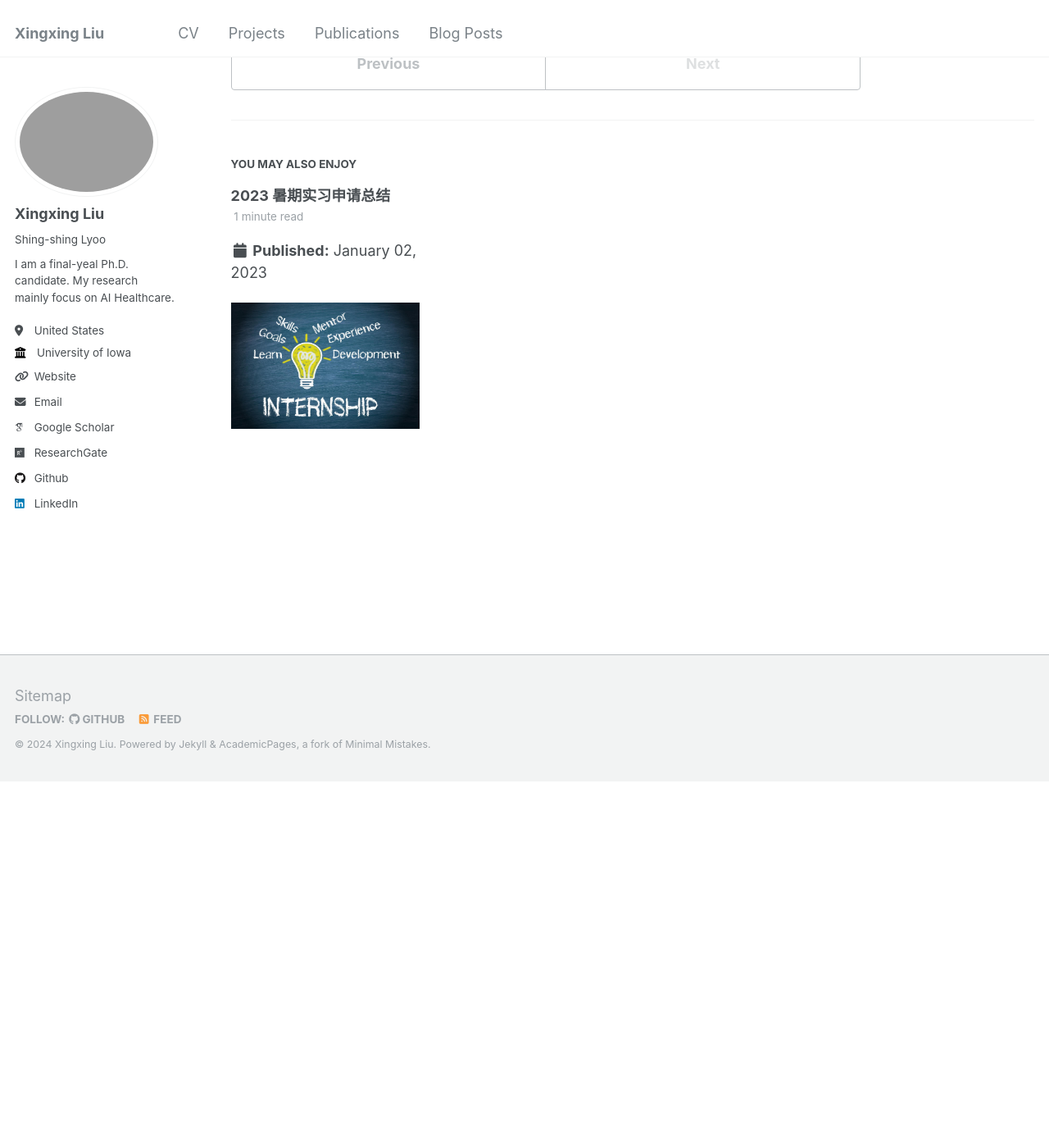
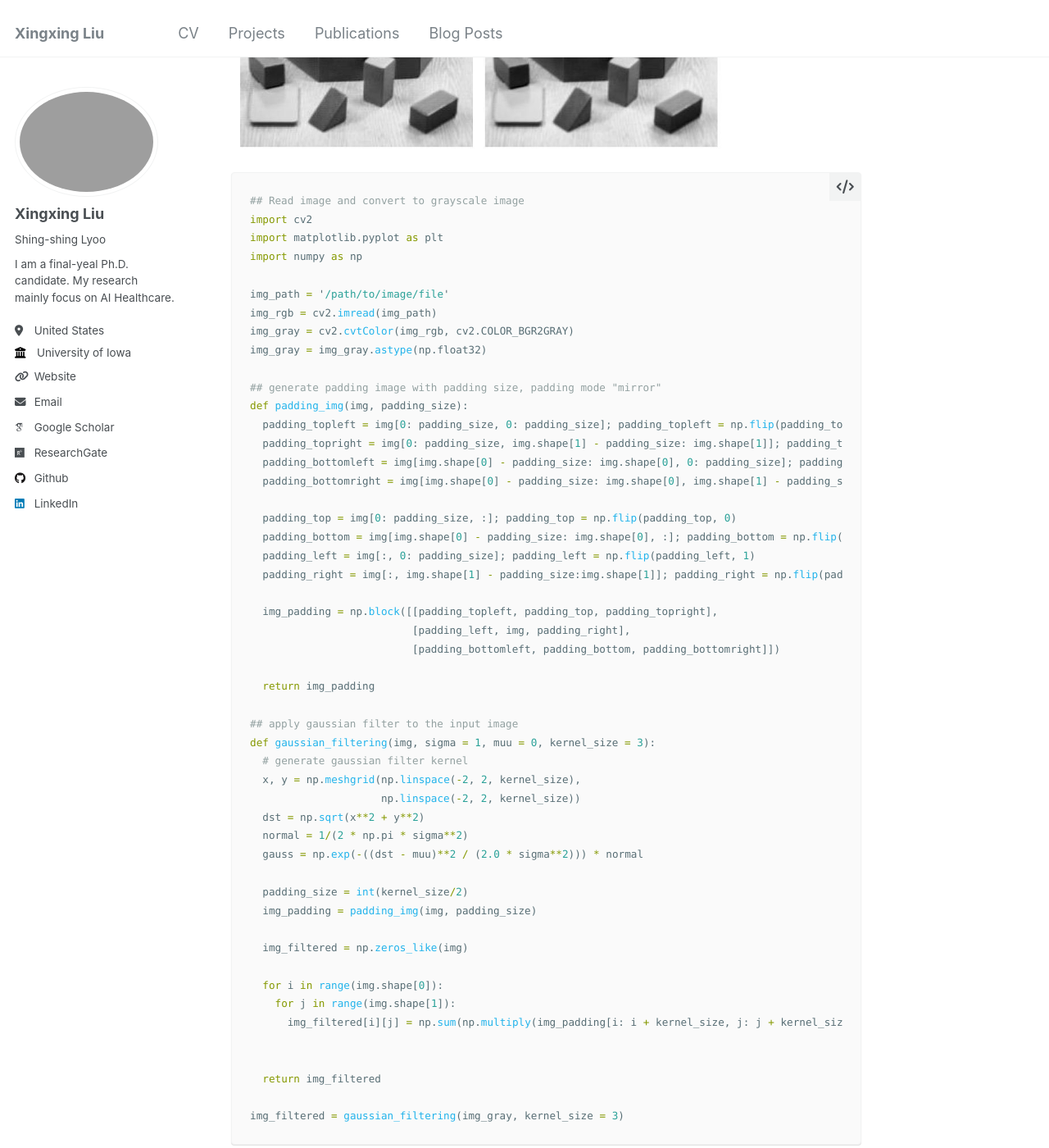
Before and after one commit to xxliu1996/xxliu1996.github.io, a Jekyll site: the page built from _posts/2023-03-05-blog-post_harris-corner-detection.md, in a window 1280 px wide and 1400 px high, scrolled down 3126 px. Shown: the whole window at 82% size. Built offline with Jekyll 4.4.1, drawn with Linux system fonts in a browser that asks for light colours; some web fonts are replaced; before the commit the page ends 4080 px from its top, so only the background shows below that; some of the changed text lies outside the part shown.

Commit message:
update the post of harris corner detection

````diff
--- a/_posts/2023-03-05-blog-post_harris-corner-detection.md
+++ b/_posts/2023-03-05-blog-post_harris-corner-detection.md
@@ -66,8 +66,70 @@ $$
 * $$\lambda_1$$和$$\lambda_2$$都很小：窗口$$W$$所包围的区域存在边，没有角点。
 * $$\lambda_1$$和$$\lambda_2$$都很小：窗口$$W$$所包围的区域存在角点。
 
-<img src='/images/blog/2023-harris-corner-detection/corner-detection-3.png' width = "720px" height="724px">
+<img src='/images/blog/2023-harris-corner-detection/corner-detection-3.png'>
 
 为了更方便地找到角点，定义函数$$R(A_W)$$如下，其中$$\kappa$$的取值范围是 0.04 和 0.10 之间。
 $$R(A_W) = det (A_W) - \kappa {(trace(A_W))}^{2} = (\lambda_1 \times \lambda_2) - \kappa {(\lambda_1 + \lambda_2)}^{2}$$
+
 设定适当的阈值，若$$R(A_W)$$高于该阈值，则该区域包含角点。
+
+处理流程及代码实现
+======
+第一步，读取图片，将图片转化为单通道的灰度图，然后对其进行高斯模糊。下面是图片处理结果以及代码。除了定义了高斯模糊的函数，还定义了一个对图片的边缘进行像素补充的函数。
+<img src='/images/blog/2023-harris-corner-detection/corner-detection-4.png'>
+
+```python
+## Read image and convert to grayscale image
+import cv2
+import matplotlib.pyplot as plt
+import numpy as np
+
+img_path = '/path/to/image/file'
+img_rgb = cv2.imread(img_path)
+img_gray = cv2.cvtColor(img_rgb, cv2.COLOR_BGR2GRAY)
+img_gray = img_gray.astype(np.float32)
+
+## generate padding image with padding size, padding mode "mirror"
+def padding_img(img, padding_size):
+  padding_topleft = img[0: padding_size, 0: padding_size]; padding_topleft = np.flip(padding_topleft, 0); padding_topleft = np.flip(padding_topleft, 1)
+  padding_topright = img[0: padding_size, img.shape[1] - padding_size: img.shape[1]]; padding_topright = np.flip(padding_topright, 0); padding_topright = np.flip(padding_topright, 1)
+  padding_bottomleft = img[img.shape[0] - padding_size: img.shape[0], 0: padding_size]; padding_bottomleft = np.flip(padding_bottomleft, 0); padding_bottomleft = np.flip(padding_bottomleft, 1)
+  padding_bottomright = img[img.shape[0] - padding_size: img.shape[0], img.shape[1] - padding_size: img.shape[1]]; padding_bottomright = np.flip(padding_bottomright, 0); padding_bottomright = np.flip(padding_bottomright, 1)
+
+  padding_top = img[0: padding_size, :]; padding_top = np.flip(padding_top, 0)
+  padding_bottom = img[img.shape[0] - padding_size: img.shape[0], :]; padding_bottom = np.flip(padding_bottom, 0)
+  padding_left = img[:, 0: padding_size]; padding_left = np.flip(padding_left, 1)
+  padding_right = img[:, img.shape[1] - padding_size:img.shape[1]]; padding_right = np.flip(padding_right, 1)
+
+  img_padding = np.block([[padding_topleft, padding_top, padding_topright],
+                          [padding_left, img, padding_right],
+                          [padding_bottomleft, padding_bottom, padding_bottomright]])
+
+  return img_padding
+
+## apply gaussian filter to the input image
+def gaussian_filtering(img, sigma = 1, muu = 0, kernel_size = 3):
+  # generate gaussian filter kernel
+  x, y = np.meshgrid(np.linspace(-2, 2, kernel_size),
+                     np.linspace(-2, 2, kernel_size))
+  dst = np.sqrt(x**2 + y**2)
+  normal = 1/(2 * np.pi * sigma**2)
+  gauss = np.exp(-((dst - muu)**2 / (2.0 * sigma**2))) * normal
+
+  padding_size = int(kernel_size/2)
+  img_padding = padding_img(img, padding_size)
+
+  img_filtered = np.zeros_like(img)
+
+  for i in range(img.shape[0]):
+    for j in range(img.shape[1]):
+      img_filtered[i][j] = np.sum(np.multiply(img_padding[i: i + kernel_size, j: j + kernel_size], gauss))
+
+
+  return img_filtered
+
+img_filtered = gaussian_filtering(img_gray, kernel_size = 3)
+```
+
+第二步，用 Sobel 算子计算图像的水平和垂直方向的梯度。下面是图像处理结果以及代码。
+<img src='/images/blog/2023-harris-corner-detection/corner-detection-5.png'>
````
Also changed, not shown: images/blog/2023-harris-corner-detection/corner-detection-4.png (added), images/blog/2023-harris-corner-detection/corner-detection-5.png (added), images/blog/2023-harris-corner-detection/corner-detection-6.png (added).
